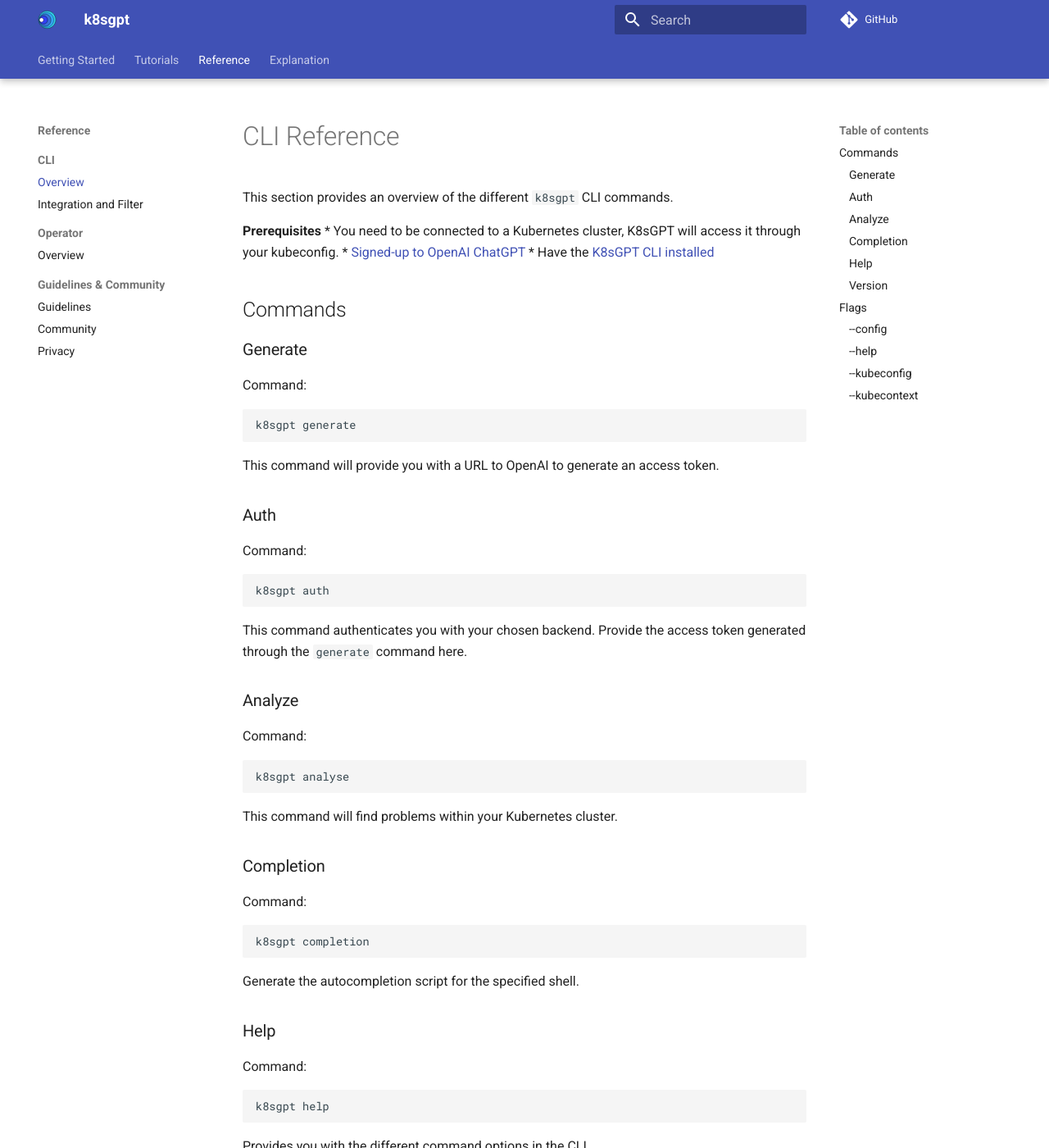
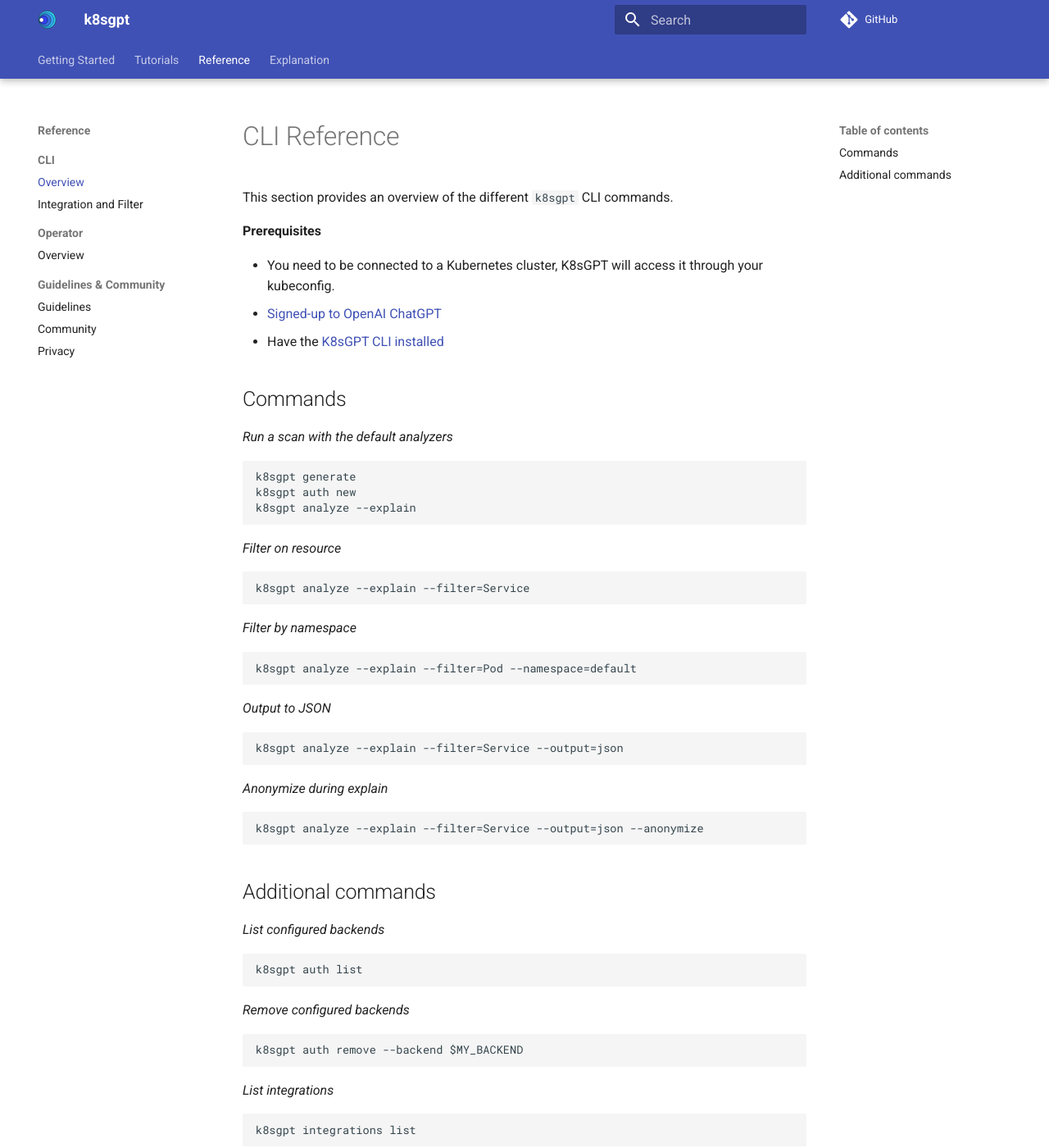
Before and after one commit to k8sgpt-ai/docs, an MkDocs documentation site: the page built from docs/reference/cli/index.md, in a window 1280 px wide and 1400 px high. Shown: the whole window at 82% size. Built offline with MkDocs 1.6.1 and Material for MkDocs 9.7.7, drawn with Linux system fonts in a browser that asks for light colours; comment, search, counter and statistics services are not loaded; some of the changed text lies outside the part shown.

Commit message:
mirror project README example of cli usage
Signed-off-by: AnaisUrlichs <urlichsanais@gmail.com>

````diff
--- a/docs/reference/cli/index.md
+++ b/docs/reference/cli/index.md
@@ -3,92 +3,90 @@
 This section provides an overview of the different `k8sgpt` CLI commands.
 
 **Prerequisites**
+
 * You need to be connected to a Kubernetes cluster, K8sGPT will access it through your kubeconfig.
 * [Signed-up to OpenAI ChatGPT](https://openai.com/)
 * Have the [K8sGPT CLI installed](../../getting-started/installation.md)
 
 ## Commands
 
-### Generate
+_Run a scan with the default analyzers_
 
-Command:
-```bash
+```
 k8sgpt generate
+k8sgpt auth new
+k8sgpt analyze --explain
 ```
 
-This command will provide you with a URL to OpenAI to generate an access token.
-### Auth
+_Filter on resource_
 
-Command:
-```bash
-k8sgpt auth
+```
+k8sgpt analyze --explain --filter=Service
 ```
 
-This command authenticates you with your chosen backend. Provide the access token generated through the `generate` command here.
-
-### Analyze
-
-Command:
-```bash
-k8sgpt analyse
+_Filter by namespace_
+```
+k8sgpt analyze --explain --filter=Pod --namespace=default
 ```
 
-This command will find problems within your Kubernetes cluster.
+_Output to JSON_
 
-### Completion
-
-Command:
-```bash
-k8sgpt completion
+```
+k8sgpt analyze --explain --filter=Service --output=json
 ```
 
-Generate the autocompletion script for the specified shell.
+_Anonymize during explain_
 
-### Help
-
-Command:
-```bash
-k8sgpt help
+```
+k8sgpt analyze --explain --filter=Service --output=json --anonymize
 ```
 
-Provides you with the different command options in the CLI.
-### Version
+## Additional commands
 
-Command:
-```bash
-k8sgpt version
+_List configured backends_
+
+```
+k8sgpt auth list
 ```
 
-Prints the K8sGPT version you are using.
+_Remove configured backends_
 
-## Flags
-
-### --config
-
-Define the path to your k8sgpt configuration file:
-```bash
---config string
+```
+k8sgpt auth remove --backend $MY_BACKEND
 ```
 
-The default is located at `$HOME/.k8sgpt.yaml`
+_List integrations_
 
-### --help
-
-Access more information on the different commands:
-```bash
-  -h, --help
+```
+k8sgpt integrations list
 ```
 
-### --kubeconfig
+_Activate integrations_
 
-Provide the Path to your KubeConfig:
-```bash
-      --kubeconfig string
+```
+k8sgpt integrations activate [integration(s)]
 ```
 
-### --kubecontext
+_Use integration_
 
-You can be connected to multiple Kubernetes context. To specify the Kubernetes context, use the following flag:
-```bash
---kubecontext string
 ```
+k8sgpt analyze --filter=[integration(s)]
+```
+
+_Deactivate integrations_
+
+```
+k8sgpt integrations deactivate [integration(s)]
+```
+
+_Serve mode_
+
+```
+k8sgpt serve
+```
+
+_Analysis with serve mode_
+
+```
+curl -X GET "http://localhost:8080/analyze?namespace=k8sgpt&explain=false"
+```
````
Also changed, not shown: docs/getting-started/getting-started.md (+7 -6 lines), docs/reference/cli/filters.md (+21 -0 lines).
